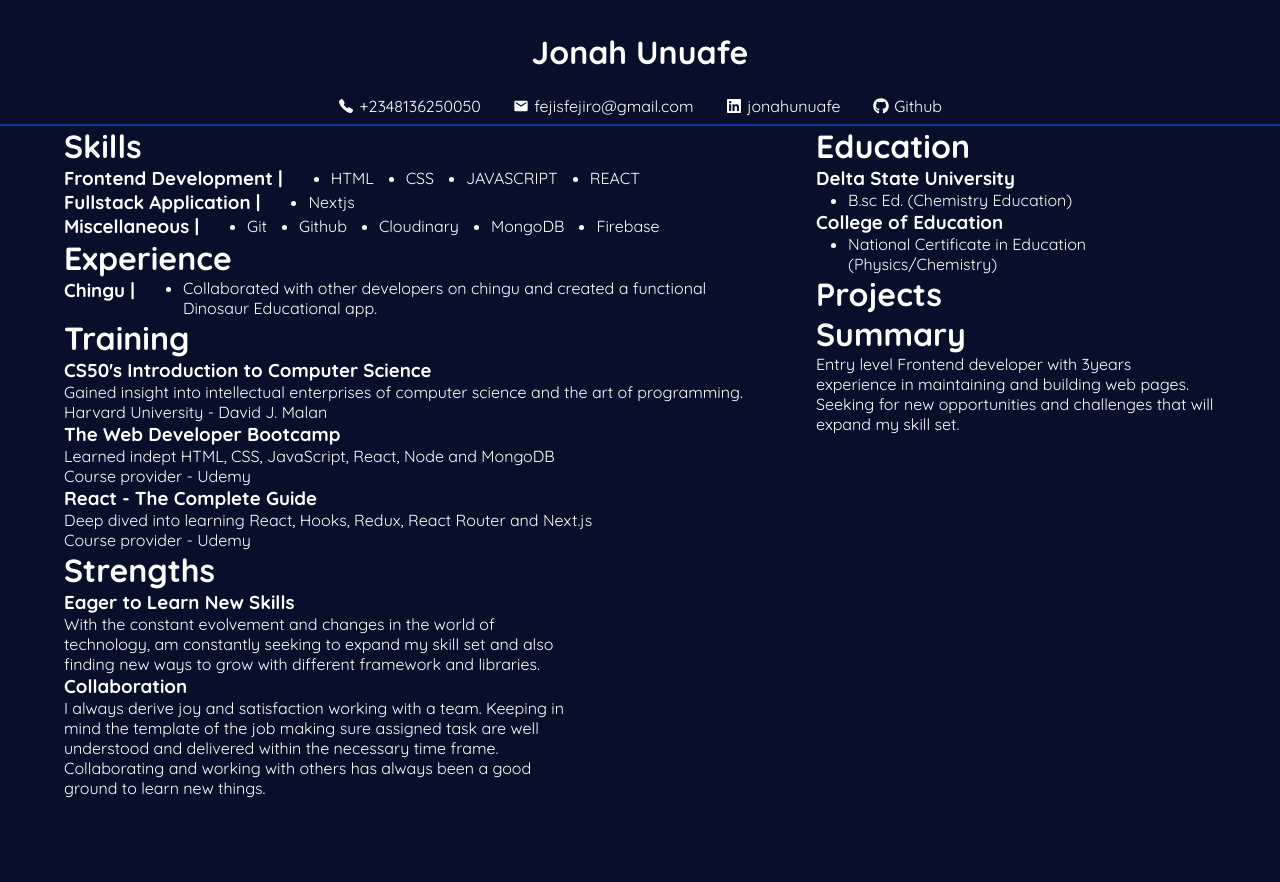
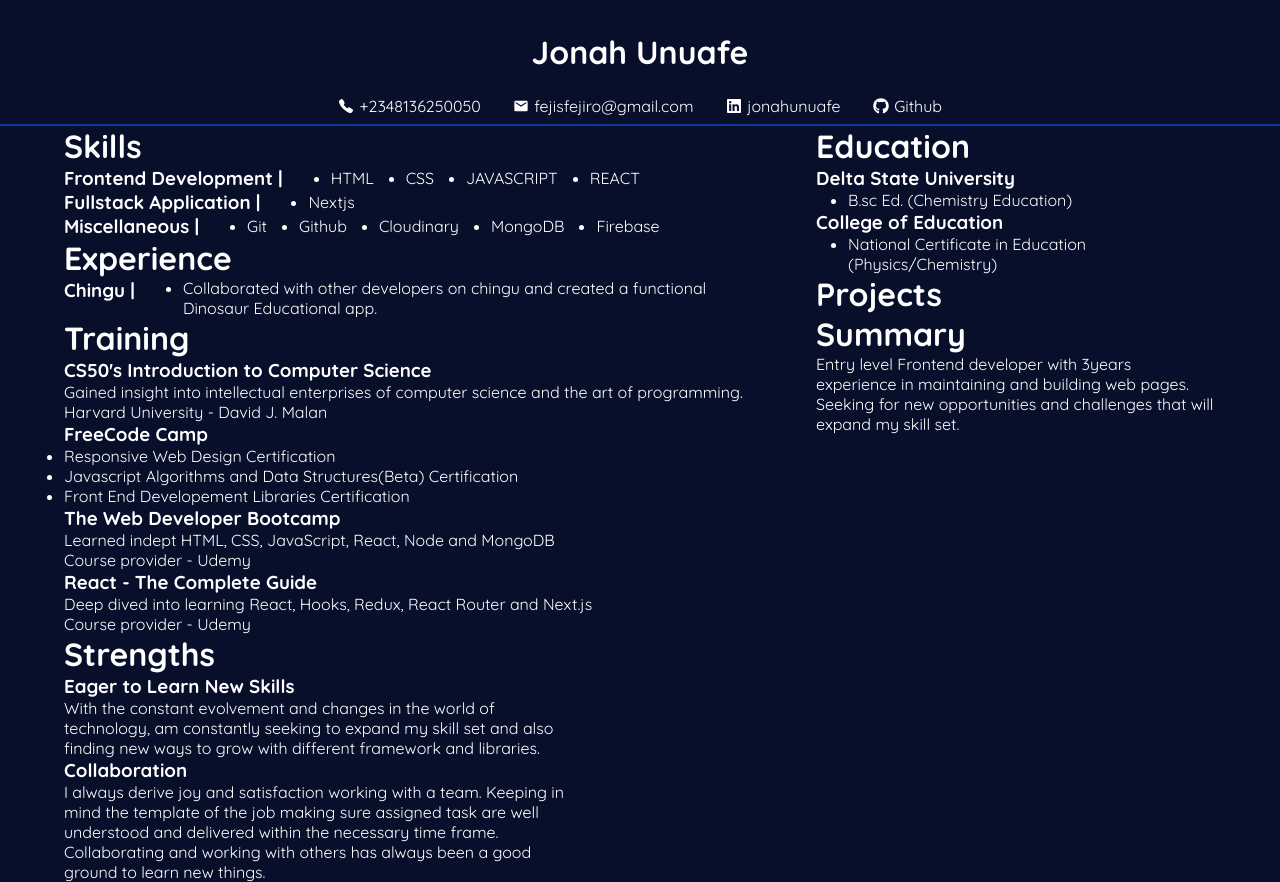
Before and after one commit to jonahunuafe/portfolio-react, a React (Vite) app: page /resume in a window 1280 px wide. Before the commit the page ends 800 px from the top, so only its background shows below. Built offline with nearby package versions, Linux system fonts and the light colour scheme.

Commit message:
added more to training section

```diff
--- a/src/components/Resume/Resume.jsx
+++ b/src/components/Resume/Resume.jsx
@@ -77,6 +77,12 @@ function MyResume() {
                             the art of programming.
                         </p>
                         <span>Harvard University - David J. Malan</span>
+                        <h3>FreeCode Camp</h3>
+                        <ul>
+                            <li>Responsive Web Design Certification</li>
+                            <li>Javascript Algorithms and Data Structures(Beta) Certification</li>
+                            <li>Front End Developement Libraries Certification</li>
+                        </ul>
                         <h3>The Web Developer Bootcamp</h3>
                         <p>Learned indept HTML, CSS, JavaScript, React, Node and MongoDB</p>
                         <span>Course provider - Udemy</span>
```
